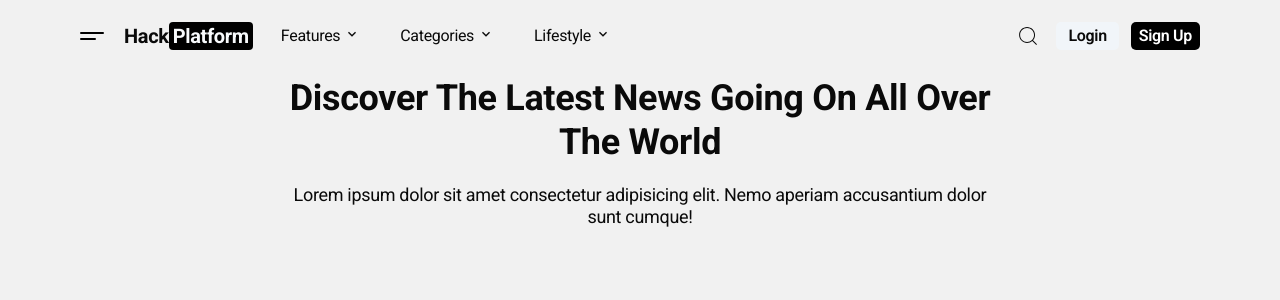
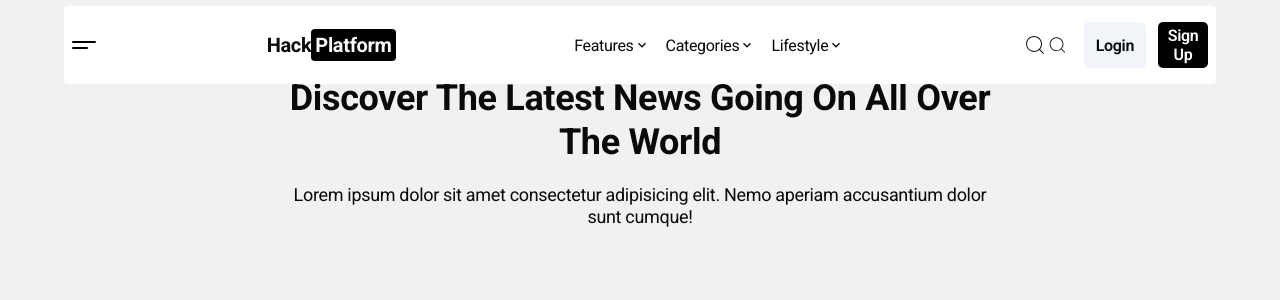
Before and after one commit to Cleve-keem/MyBlog, a React (Vite) app: page /platform in a window 1280 px wide. Shown: the top 300 px of the page. Built offline with nearby package versions, Linux system fonts and the light colour scheme.

Commit message:
fixed mobile header

```diff
--- a/src/components/Header/Header.tsx
+++ b/src/components/Header/Header.tsx
@@ -7,18 +7,30 @@ import Navbar from "./Navbar";
 import { CiSearch } from "react-icons/ci";
 
 export default function Header() {
+  const [activeMenu, setActiveMenu] = useState<number | null>(null);
   const [isOpen, setIsOpen] = useState(false);
+
+  const closeActiveMenu = (menu: number | null) => setActiveMenu(menu);
 
   const close = () => setIsOpen((prev) => !prev);
 
   return (
-    <motion.header className="fixed left-0 right-0 top-1.5 px-6 py-4 flex justify-between items-center sm:p-4 lg:w-[90%] mx-auto rounded hover:bg-white/60 hover:backdrop-blur-md hover:shadow-md hover:scale-[1.01]">
-      <div className="flex gap-5 items-center">
+    <motion.header
+      className={`fixed left-0 right-0 top-0 md:top-1.5 px-6 py-4 flex md:justify-between sm:px-2 lg:w-[90%] mx-auto rounded hover:bg-white/60 hover:backdrop-blur-md hover:shadow-md hover:scale-[1.01] bg-white ${
+        activeMenu
+          ? "hover:backdrop-blur-md hover:shadow-md hover:scale-[1.01]"
+          : ""
+      }`}
+    >
+      <div className="flex gap-5 w-full justify-between items-center">
         <Hamburger closeNav={close} />
         <Logo />
-        <Navbar />
+        <div className="hidden md:block">
+          <Navbar activeMenu={activeMenu} closeActiveMenu={closeActiveMenu} />
+        </div>
+        <CiSearch className="text-2xl" />
       </div>
-      <div className="flex items-center gap-4">
+      <div className="hidden md:flex md:items-center gap-4">
         <CiSearch className="text-2xl" />
         <div className="hidden sm:block">
           <AuthButton />
--- a/src/components/Header/Logo.tsx
+++ b/src/components/Header/Logo.tsx
@@ -1,6 +1,6 @@
 export default function Logo() {
   return (
-    <h1 className="font-bold text-[16px] sm:text-xl">
+    <h1 className="font-bold text-[19px] sm:text-xl flex items-center">
       Hack
       <span className="text-slate-50 bg-black px-1 py-0.5 rounded">
         Platform
--- a/src/components/Header/Navbar.tsx
+++ b/src/components/Header/Navbar.tsx
@@ -1,10 +1,15 @@
 import DesktopNav from "./Navs/DesktopNav";
 
-export default function Navbar() {
+export interface NavbarProps {
+  activeMenu: number | null;
+  closeActiveMenu: (x: number | null) => void;
+}
+
+export default function Navbar({ activeMenu, closeActiveMenu }: NavbarProps) {
   return (
     <>
       <div className="hidden lg:block">
-        <DesktopNav />
+        <DesktopNav activeMenu={activeMenu} closeActiveMenu={closeActiveMenu} />
       </div>
     </>
   );
--- a/src/components/Header/Navs/DesktopNav.tsx
+++ b/src/components/Header/Navs/DesktopNav.tsx
@@ -1,7 +1,7 @@
 import { Link } from "react-router-dom";
-import { useState } from "react";
 import { MdKeyboardArrowDown } from "react-icons/md";
 import { TiArrowDown } from "react-icons/ti";
+import type { NavbarProps } from "../Navbar";
 
 const navItems = [
   {
@@ -33,20 +33,21 @@ const navItems = [
   },
 ];
 
-export default function DesktopNav() {
-  const [activeMenu, setActiveMenu] = useState<number | null>(null);
-
+export default function DesktopNav({
+  activeMenu,
+  closeActiveMenu,
+}: NavbarProps) {
   return (
-    <ul className="flex gap-6 relative">
+    <ul className="flex relative h-full">
       {navItems.map((item, index) => (
         <li
           key={index}
-          className="relative"
-          onMouseEnter={() => setActiveMenu(index)}
-          onMouseLeave={() => setActiveMenu(null)}
+          className="relative h-full"
+          onMouseEnter={() => closeActiveMenu(index)}
+          onMouseLeave={() => closeActiveMenu(null)}
         >
           {/* Button */}
-          <button className="flex gap-1 px-2 py-1 hover:text-pink-500 transition">
+          <button className="h-full flex items-center px-2 py-1 hover:text-blue-400 transition">
             {item.label}
             {item.menu && (
               <span>
@@ -61,9 +62,9 @@ export default function DesktopNav() {
 
           {/* Dropdown */}
           {activeMenu === index && (
-            <div className="absolute top-10 left-1/2 -translate-x-1/2 mt-3 w-52 bg-white text-black rounded-lg shadow-lg z-50">
+            <div className="absolute top-10 left-1/2 -translate-x-1/2 mt-3 bg-white text-black rounded-lg shadow-lg z-50">
               {/* Pointer */}
-              <div className="absolute -top-2 left-1/2 -translate-x-1/2 w-0 h-0 border-l-8 border-r-8 border-b-8 border-transparent border-b-white"></div>
+              <div className="absolute -top-1 left-1/2 -translate-x-1/2 w-0 h-0 border-l-8 border-r-8 border-b-8 border-transparent border-b-white"></div>
 
               <ul className="flex flex-col p-2">
                 {item.menu.map((menuItem, i) => (
```
